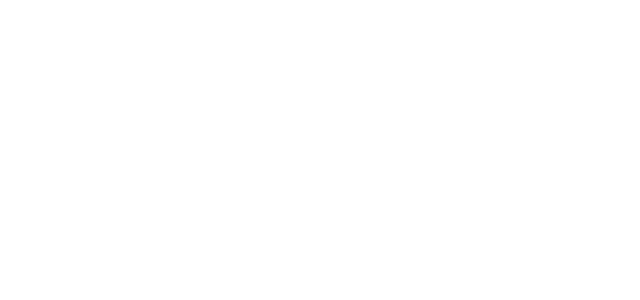
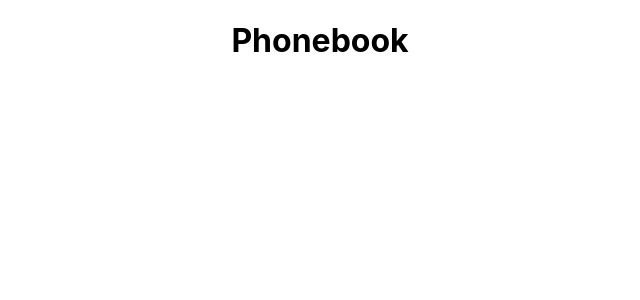
Before and after one commit to Ethemkizilyer/phonebook, a React (Create React App) app: page / in a window 1280 px wide. Shown: the top 300 px of the page, without its empty margins (320-960 px from the left). Built offline with nearby package versions, Linux system fonts and the light colour scheme.

Commit message:
feat: redux-persist added

```diff
--- a/package.json
+++ b/package.json
@@ -7,10 +7,12 @@
     "@testing-library/jest-dom": "^5.16.5",
     "@testing-library/react": "^13.4.0",
     "@testing-library/user-event": "^13.5.0",
+    "formik": "^2.2.9",
     "react": "^18.2.0",
     "react-dom": "^18.2.0",
     "react-redux": "^8.0.5",
     "react-scripts": "5.0.1",
+    "react-toastify": "^9.1.1",
     "redux-persist": "^6.0.0",
     "web-vitals": "^2.1.4"
   },
--- a/src/App.js
+++ b/src/App.js
@@ -1,10 +1,13 @@
 
+import { useSelector } from 'react-redux';
 import './App.css';
 
 function App() {
+  const asd = useSelector(state=>state.contact)
+
   return (
     <div className="App">
-
+      <h1>Phonebook</h1>
     </div>
   );
 }
--- a/src/index.js
+++ b/src/index.js
@@ -2,11 +2,16 @@ import React from 'react';
 import ReactDOM from 'react-dom/client';
 import './index.css';
 import App from './App';
+import { Provider } from 'react-redux';
+import { persistor, store } from './redux/store';
+import { PersistGate } from 'redux-persist/integration/react';
 
 
 const root = ReactDOM.createRoot(document.getElementById('root'));
 root.render(
-
+<Provider store={store}>
+  <PersistGate loading={null} persistor={persistor}>
     <App />
-
+    </PersistGate>
+</Provider>
 );
--- /dev/null
+++ b/src/redux/contactSlice.jsx
@@ -0,0 +1,24 @@
+import { createSlice } from "@reduxjs/toolkit";
+
+const contactSlice=createSlice({
+    name:"contact",
+    initialState:{
+        contacts:[],
+        filter:""
+    },
+    reducers:{
+        addContact(state,{payload}){
+            state.contacts.unshift(payload)
+        },
+        removeContact(state,{payload}){
+            state.contacts=state.contacts.filter(contact=>contact.id!== payload)
+        },
+        changeFilter(state,{payload}){
+            state.filter=payload;
+        }
+    }
+})
+
+export const { addContact,removeContact,changeFilter} = contactSlice.actions
+
+export default contactSlice.reducer
--- /dev/null
+++ b/src/redux/store.jsx
@@ -0,0 +1,38 @@
+import { configureStore } from "@reduxjs/toolkit";
+import {
+  persistStore,
+  persistReducer,
+  FLUSH,
+  REHYDRATE,
+  PAUSE,
+  PERSIST,
+  PURGE,
+  REGISTER,
+} from "redux-persist";
+import storage from "redux-persist/lib/storage";
+import contactSlice from "./contactSlice";
+
+const persistContactConfig={
+    key:"contactbook-items",
+    version:1,
+    storage,
+    whitelist:["contacts"],
+}
+
+const persistedContactsReducer = persistReducer(
+  persistContactConfig,
+  contactSlice
+);
+
+export const store = configureStore({
+    reducer:{
+        contact:persistedContactsReducer,
+    },
+    middleware:getDefaultMiddleware=>getDefaultMiddleware({
+        serializableCheck:{
+       ignoredActions: [FLUSH, REHYDRATE, PAUSE, PERSIST, PURGE, REGISTER],
+        }
+    }),
+      devTools: process.env.NODE_ENV !== "production",
+})
+export const persistor = persistStore(store);
```
Also changed, not shown: 1 other file (tests, documents, lock files or other folders).
